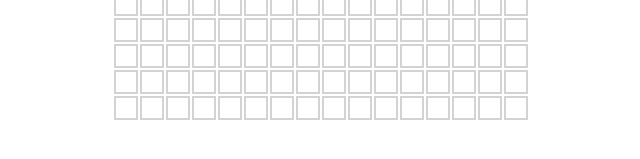
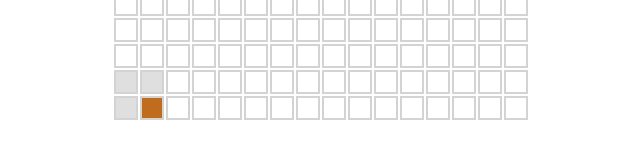
Before and after one commit to Goluxas/react-lumines, a React (Vite) app in the folder react-lumines/: page / in a window 1280 px wide. Shown: the part 411-570 px from the top of the page, without its empty margins (321-961 px from the left). Built offline with nearby package versions, Linux system fonts and the light colour scheme.

Commit message:
BoardHandler can drop a tile

```diff
--- a/react-lumines/src/boardHandler.js
+++ b/react-lumines/src/boardHandler.js
@@ -1,6 +1,7 @@
 import { nanoid } from "nanoid";
 
-const BOARD_SIZE = 10 * 16;
+const [BOARD_HEIGHT, BOARD_WIDTH] = [10, 16];
+const BOARD_SIZE = BOARD_HEIGHT * BOARD_WIDTH;
 
 export function stringToBoardState(strState) {
   return strState
@@ -14,6 +15,12 @@ export function stringToBoardState(strState) {
 
       return { id: nanoid(), color: newColor };
     });
+}
+
+export function codeToColor(colorCode) {
+  if (colorCode === "w") return "white";
+  else if (colorCode === "c") return "color";
+  else return "off";
 }
 
 export function cycleColor(color) {
@@ -39,15 +46,45 @@ export class Board {
   asArray() {
     return this.board;
   }
+
+  getPane(x, y) {
+    /*
+     Top Left of board is (0,0), Bottom Right is (boardwidth-1, boardheight-1)
+    */
+    return this.board[x + y * BOARD_WIDTH];
   }
 
-export function firstLit(board, column) {}
+  setPane(x, y, colorCode) {
+    /*
+     Top Left of board is (0,0), Bottom Right is (boardwidth-1, boardheight-1)
+     colorCode = w|c|.
+    */
+    let pane = this.getPane(x, y);
+    pane.color = codeToColor(colorCode);
+  }
 
-export function dropTile(board, tilePanes, column) {
+  firstLit(column) {
+    for (let i = 0; i < BOARD_HEIGHT; i++) {
+      if (this.getPane(i, column).color !== "off") {
+        return i;
+      }
+    }
+    return BOARD_HEIGHT; // Nothing lit, return boardHeight
+  }
+
+  dropTile(tilePanes, column) {
     /* Drop the tile described by tilePanes in the zero-indexed column.
      *
      * Both columns of the tile will fall until they meet a lit panel in the board.
      */
-  firstLit(board, column);
-  return board;
+    const colA_y = this.firstLit(column) - 1;
+    const colB_y = this.firstLit(column + 1) - 1;
+
+    this.setPane(column, colA_y - 1, tilePanes[0]);
+    this.setPane(column, colA_y, tilePanes[2]);
+    this.setPane(column + 1, colB_y - 1, tilePanes[1]);
+    this.setPane(column + 1, colB_y, tilePanes[3]);
+
+    return this;
   }
+}
--- a/react-lumines/src/components/Board.jsx
+++ b/react-lumines/src/components/Board.jsx
@@ -2,7 +2,7 @@ import { useState } from "react";
 import { ToggleablePane } from "./Tile";
 
 import { nanoid } from "nanoid";
-import { Board as BoardHandler, cycleColor, dropTile } from "../boardHandler";
+import { Board as BoardHandler, cycleColor } from "../boardHandler";
 
 // const initialBoardState = `........
 //                            ........
@@ -11,11 +11,7 @@ import { Board as BoardHandler, cycleColor, dropTile } from "../boardHandler";
 //                            ww......
 //                            wcw.....`;
 
-const initialBoardState = dropTile(
-  BoardHandler.generateBlankBoard(),
-  "wwwc",
-  0
-);
+let initialBoardState = BoardHandler.generateBlankBoard().dropTile("wwwc", 0);
 
 export default function Board() {
   const [board, setBoard] = useState(initialBoardState.asArray());
```
Lines whose indentation alone changed are shown as unchanged.
